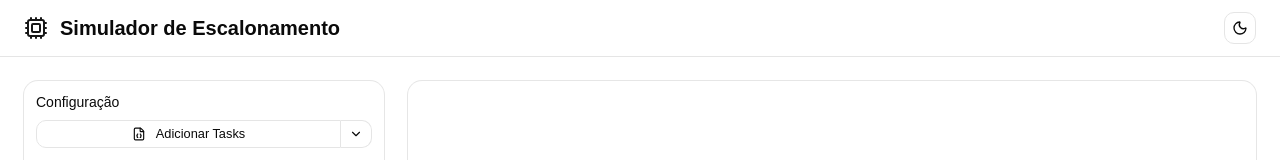
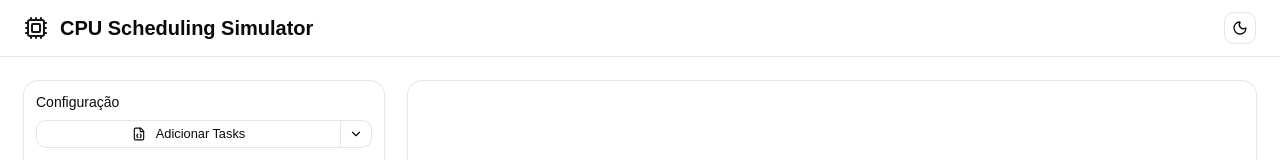
Before and after one commit to gugacarbo/cpu-scheduling-simulator, a React (Vite) app: page / in a window 1280 px wide. Shown: the top 160 px of the page. Built offline with nearby package versions, Linux system fonts and the light colour scheme.

Commit message:
Rename project and add GitHub Pages deployment.
Use English project name, configure Vite base path for Pages, and add a CI workflow that builds and deploys on push to main.

```diff
--- a/index.html
+++ b/index.html
@@ -4,7 +4,7 @@
     <meta charset="UTF-8" />
     <link rel="icon" type="image/svg+xml" href="/favicon.svg" />
     <meta name="viewport" content="width=device-width, initial-scale=1.0" />
-    <title>Simulador de Escalonamento</title>
+    <title>CPU Scheduling Simulator</title>
   </head>
   <body>
     <div id="root"></div>
--- a/package.json
+++ b/package.json
@@ -1,5 +1,5 @@
 {
-  "name": "simulador-escalonamento",
+  "name": "cpu-scheduling-simulator",
   "private": true,
   "version": "0.0.0",
   "type": "module",
--- a/src/components/layout/Header.tsx
+++ b/src/components/layout/Header.tsx
@@ -18,7 +18,7 @@ export function Header({ result, theme, onToggleTheme }: HeaderProps) {
     <header className="flex flex-wrap items-center justify-between gap-4 border-b px-4 py-3 md:px-6">
       <div className="flex items-center gap-3">
         <Cpu className="h-6 w-6 text-primary" />
-        <h1 className="text-lg font-semibold md:text-xl">Simulador de Escalonamento</h1>
+        <h1 className="text-lg font-semibold md:text-xl">CPU Scheduling Simulator</h1>
       </div>
 
       <div className="flex flex-wrap items-center gap-2">
--- a/vite.config.ts
+++ b/vite.config.ts
@@ -5,6 +5,7 @@ import { defineConfig } from 'vite'
 
 // https://vite.dev/config/
 export default defineConfig({
+  base: process.env.GITHUB_PAGES === 'true' ? '/cpu-scheduling-simulator/' : '/',
   plugins: [react(), tailwindcss()],
   resolve: {
     alias: {
```
Also changed, not shown: 2 other files (tests, documents, lock files or other folders).
